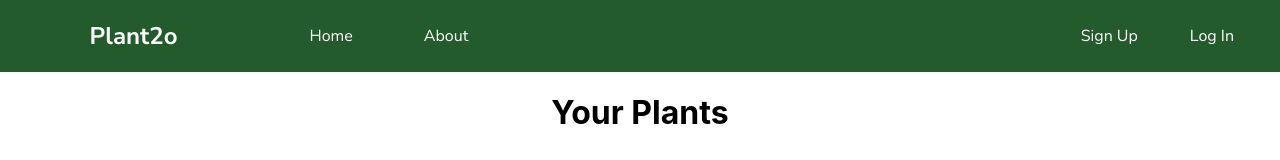
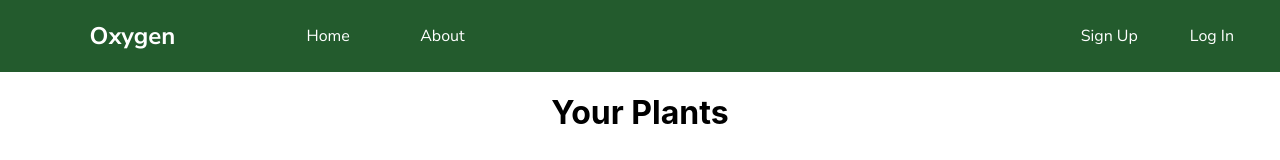
Before and after one commit to Build-Week-Water-My-Plants-1/front-end, a React (Create React App) app in the folder my-app/: page /dashboard in a window 1280 px wide. Shown: the top 160 px of the page. Built offline with nearby package versions, Linux system fonts and the light colour scheme; no server answers.

Commit message:
change app name

```diff
--- a/my-app/src/components/Header.js
+++ b/my-app/src/components/Header.js
@@ -42,16 +42,16 @@
   return (
     <Nav>
       <LinksDiv>
-        <h1>Plant2o</h1>
+        <h1>Oxygen</h1>
         <StyledLink
-          href="https://angry-goodall-235971.netlify.app/"
+          href="https://plantlove.netlify.app/"
           target="_blank"
           className="nav-link home"
         >
           Home
         </StyledLink>
        <StyledLink
-       href="https://angry-goodall-235971.netlify.app/about.html"
+       href="https://plantlove.netlify.app/about.html"
        target="_blank"
        className="nav-link about"
        >
```
